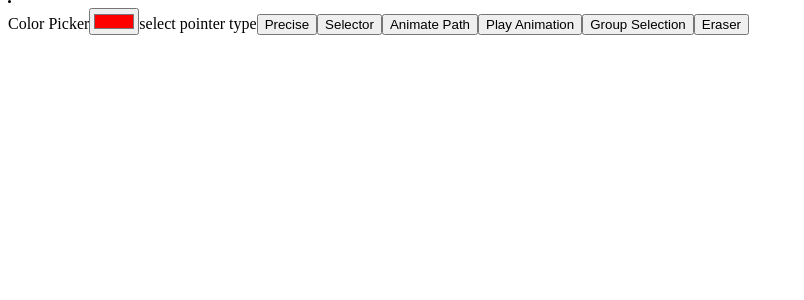
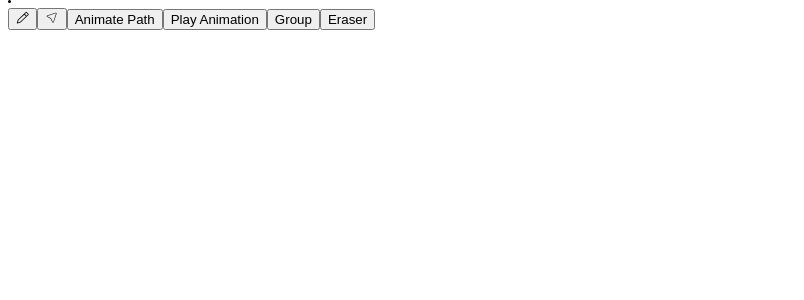
Before and after one commit to pranjalkumarjha/grid-painting, a React (Create React App) app: page / in a window 1280 px wide. Shown: the top 300 px of the page, without its empty margins (0-804 px from the left). Built offline with nearby package versions, Linux system fonts and the light colour scheme; no server answers.

Commit message:
added: styled navbar

```diff
--- a/package.json
+++ b/package.json
@@ -6,8 +6,10 @@
     "@testing-library/jest-dom": "^5.17.0",
     "@testing-library/react": "^13.4.0",
     "@testing-library/user-event": "^13.5.0",
+    "font-awesome": "^4.7.0",
     "react": "^18.3.1",
     "react-dom": "^18.3.1",
+    "react-icons": "^5.3.0",
     "react-scripts": "5.0.1",
     "web-vitals": "^2.1.4"
   },
--- a/src/components/Canvas.jsx
+++ b/src/components/Canvas.jsx
@@ -9,7 +9,7 @@ import { erase } from '../utils/eraser.js';
 const Canvas = () => {
   const canvasRef = useRef(null);
   const [cursorPosition, setCursorPosition] = useState({ x: 0, y: 0 });
-  const { pointerType, play, setPlay, group, setGroup, curves, allGroups, eraserWidth} = useRowCol();
+  const { pointerType, play, setPlay, group, setGroup, curves, allGroups, eraserWidth,animationList,longestAnimationLength} = useRowCol();
   const currentCurve = useRef([]);
   const startingX = useRef(-1);
   const startingY = useRef(-1);
@@ -20,10 +20,9 @@ const Canvas = () => {
   const selectedCurve = useRef(-1);
   let canvas = null;
   const selectionResolution = 10; // number of pixels +- we select something
-  const animationList = useRef([]);
+
   const [offsetTop, setOffsetTop] = useState(0); // adjusting for the canvas not being on the topmost part of the page
   const currentPath = useRef([]);
-  const longestAnimationLength = useRef(0);
 
   const handleMouseUp = (e) => {
     console.log('mouseUp');
--- a/src/components/Navbar.jsx
+++ b/src/components/Navbar.jsx
@@ -1,82 +1,67 @@
-// Navbar.jsx
-import React, { useEffect, useState } from 'react';
+import React, { useEffect } from 'react';
 import { useRowCol } from '../context/RowColContext.jsx'; // Import the custom hook
 import { createGroup } from '../utils/createGroup.js';
-const serverUrl = process.env.REACT_APP_SERVER_URL;
+import { GoPencil } from "react-icons/go";
+import { CiLocationArrow1 } from "react-icons/ci";
 
 const Navbar = () => {
     const {
-            row, column,
-            setRow, setColumn,
-            chosenColor,setChosenColor,
-            pointerType,setPointerType,
-            play,setPlay,
-            group,setGroup,
-            curves,
+            chosenColor, setChosenColor,
+            pointerType, setPointerType,
+            play, setPlay,
+            group, setGroup,
             allGroups,
-            roomId,setRoomId
         } = useRowCol();
 
-    useEffect(()=>{console.log('pointerType: ',pointerType);},[pointerType]);
-    // const handleKeyDown = (e)=>{
-    //     if(e.key === 'Enter'){
-    //         fetch(`${serverUrl}joinRoom?roomId=${roomId}`).then((response)=>{
-    //             if(!response.ok){
-    //                 throw new Error('Unable to connect to room')
-    //             }
-    //             return response.json();
-    //         }).then((data)=>{
-    //             console.log(data);
-    //         }).catch((error)=>{
-    //             console.log(error.message);
-    //         })
-    //     }
-    // }
+    useEffect(() => {
+        console.log('pointerType: ', pointerType);
+    }, [pointerType]);
+
     return (
-        <>
-        {/* keeping these two inputs  for memory sake */}
-            <div className="navbar flex justify-center items-center gap-2 pt-2">
-                {/* <input
-                    type="number"
-                    placeholder="Enter number of rows"
-                    className="border-solid border-2 border-black pl-2"
-                    onChange={(e) => {
-                        if(e.target.value<=100)
-                            setRow(Number(e.target.value))}}
-                    min="1"
-                />
-                <input
-                    type="number"
-                    placeholder="Enter number of columns"
-                    className="border-solid border-2 border-black pl-2"
-                    onChange={(e) => {
-                        if(e.target.value<=100)
-                            setColumn(Number(e.target.value))}}
-                    min="1"
-                /> */}
-                {/* <input
-                    className='text-center'
-                    type="text"
-                    placeholder='Join Room'
-                    onKeyDown={e=>handleKeyDown(e)}
-                    onChange={
-                        (e) => setRoomId(e.target.value)
-                    }
-                    value={roomId}/> */}
-                Color Picker
-                <input type="color" id="chosenColor" name="chosenColor" value={chosenColor} onChange={(e)=>{setChosenColor(e.target.value)}}/>
-                select pointer type
-                <button onClick={()=>{setPointerType("precise")}} className='border-solid border-2 p-1'>Precise</button>
-                <button onClick={()=>{setPointerType("selector");}} className='border-solid border-2 p-1'>Selector</button>
-                <button onClick={()=>{setPointerType("animatePath");}} className='border-solid border-2 p-1'>Animate Path</button>
-                <button onClick={()=>{setPlay(!play)}} className='border-solid border-2 p-1'>Play Animation</button>
-                <button onClick={()=>{createGroup(group,allGroups,setGroup);}} className='border-solid border-2 p-1'>Group Selection</button>
-                <button onClick={()=>{setPointerType("eraser");}} className='border-solid border-2 p-1'>Eraser</button>
-
-            {/* Rows: {row} <br />
-            Columns: {column} */}
-            </div>
-        </>
+        <div className="navbar absolute right-4 top-1/2 transform -translate-y-1/2 flex flex-col items-center gap-4 p-4 bg-white border rounded shadow-lg">
+            <button
+                onClick={() => setPointerType("precise")}
+                className="border-solid border-2 p-2 rounded hover:bg-gray-100"
+                title="Draw"
+            >
+                <GoPencil />
+            </button>
+            <button
+                onClick={() => setPointerType("selector")}
+                className="border-solid border-2 p-2 rounded hover:bg-gray-100"
+                title="Select Curve"
+            >
+                <CiLocationArrow1 />
+            </button>
+            <button
+                onClick={() => setPointerType("animatePath")}
+                className="border-solid border-2 p-2 rounded hover:bg-gray-100"
+                title="Animate Path"
+            >
+                Animate Path
+            </button>
+            <button
+                onClick={() => setPlay(!play)}
+                className="border-solid border-2 p-2 rounded hover:bg-gray-100"
+                title="Play Animation"
+            >
+                Play Animation
+            </button>
+            <button
+                onClick={() => createGroup(group, allGroups, setGroup)}
+                className="border-solid border-2 p-2 rounded hover:bg-gray-100"
+                title="Group Selected Curves"
+            >
+                Group
+            </button>
+            <button
+                onClick={() => setPointerType("eraser")}
+                className="border-solid border-2 p-2 rounded hover:bg-gray-100"
+                title="Eraser"
+            >
+                Eraser
+            </button>
+        </div>
     );
 }
 
--- a/src/context/RowColContext.jsx
+++ b/src/context/RowColContext.jsx
@@ -13,7 +13,9 @@ const Provider = ({children})=>{
     const curves = useRef([]);
     const allGroups = useRef([]);
     const [eraserWidth,setEraserWidth] = useState(10);
-    const [roomId,setRoomId] = useState('');
+    const animationList = useRef([]);
+    const longestAnimationLength = useRef(0);
+
     return (
         <rowColContext.Provider value = {
             {
@@ -26,7 +28,7 @@ const Provider = ({children})=>{
                 group,setGroup,
                 curves,allGroups,
                 eraserWidth,setEraserWidth,
-                roomId, setRoomId
+                animationList,longestAnimationLength
             }
         }>
             {children}
--- a/src/global.css
+++ b/src/global.css
@@ -49,3 +49,7 @@ body{
     border: solid;
     border-width: 1px;
 }
+.navbar {
+    z-index: 10; /* Ensure it's above the canvas */
+    pointer-events: auto; /* Allow interactions */
+}
```
Also changed, not shown: 1 other file (tests, documents, lock files or other folders).
